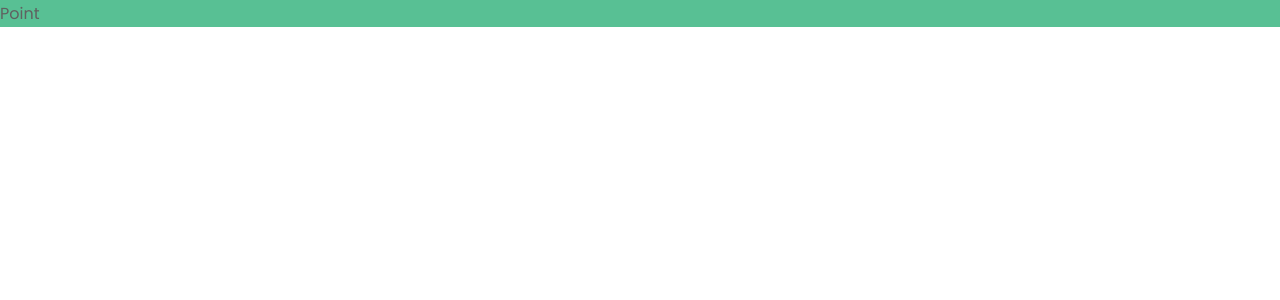
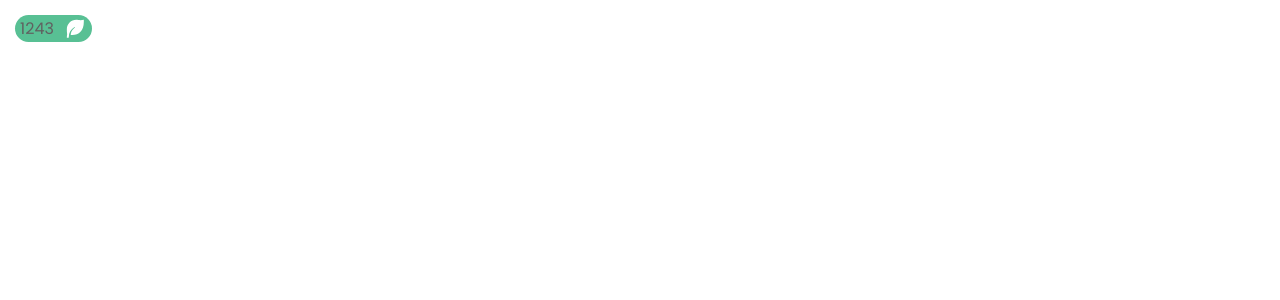
Before and after one commit to Benjamin-Dervieux/Hackathon, a React (Create React App) app: page / in a window 1280 px wide. Shown: the top 300 px of the page. Built offline with nearby package versions, Linux system fonts and the light colour scheme.

Commit message:
update point.jsx

```diff
--- a/package.json
+++ b/package.json
@@ -9,6 +9,7 @@
     "dotenv": "^16.0.1",
     "react": "^18.1.0",
     "react-dom": "^18.1.0",
+    "react-icons": "^4.3.1",
     "react-router-dom": "^6.3.0",
     "react-scripts": "5.0.1",
     "web-vitals": "^2.1.4"
--- a/src/components/Point.jsx
+++ b/src/components/Point.jsx
@@ -1,10 +1,19 @@
 import React from 'react';
 import './point.css';
+import { RiLeafFill } from 'react-icons/ri';
 
 function Point() {
   return (
     <div>
-      <div className="pointContainer">Point</div>
+      <div className="pointContainer">
+        1243
+        <RiLeafFill
+          style={{
+            color: 'white',
+            fontSize: '17pt',
+          }}
+        />
+      </div>
     </div>
   );
 }
--- a/src/components/point.css
+++ b/src/components/point.css
@@ -1,3 +1,9 @@
 .pointContainer {
   background-color: var(--color-bg-variant);
+  display: flex;
+  justify-content: space-around;
+  align-items: center;
+  width: 4.8rem;
+  border-radius: 23px;
+  margin: 15px 15px;
 }
```
Also changed, not shown: 1 other file (tests, documents, lock files or other folders).
